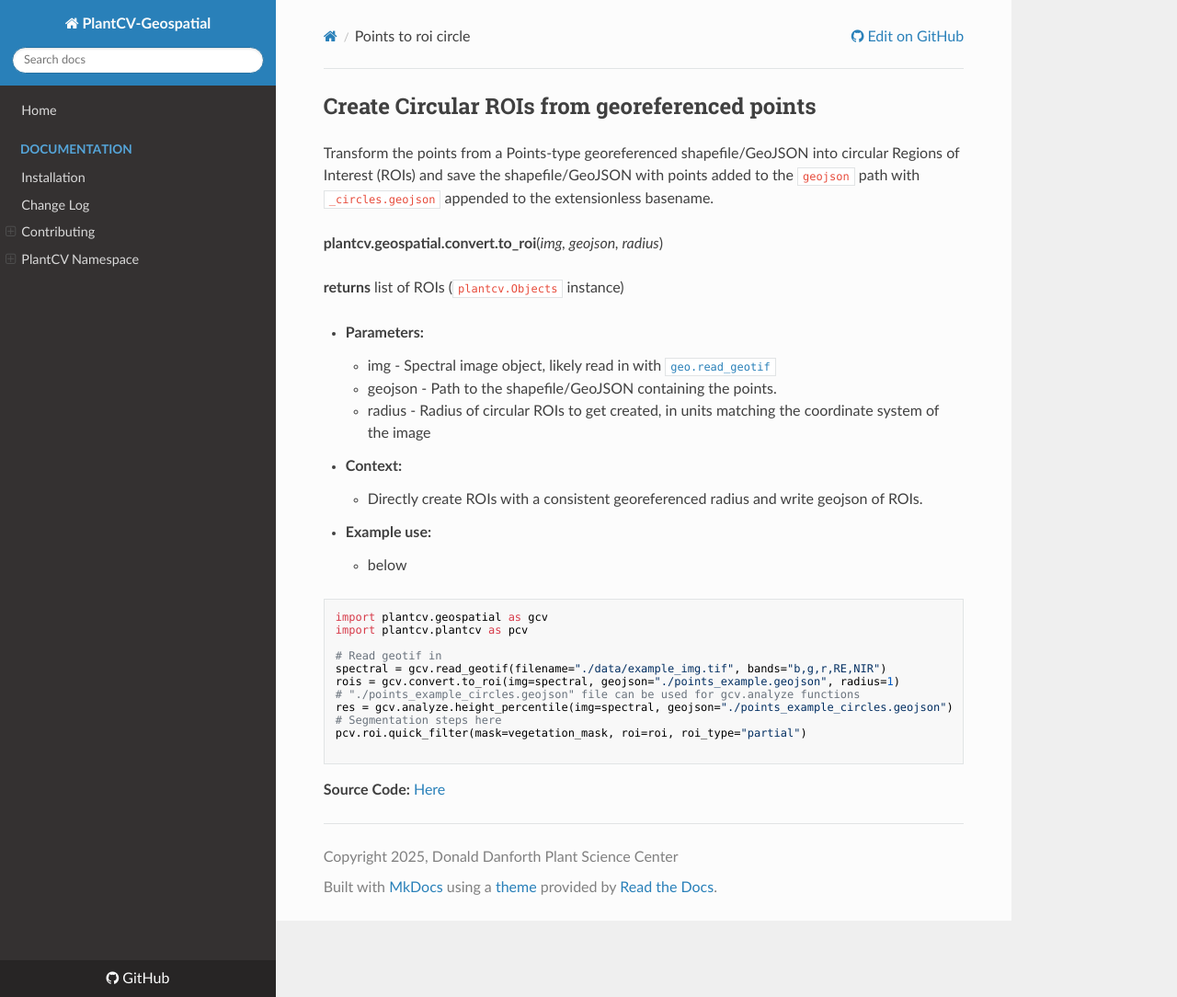
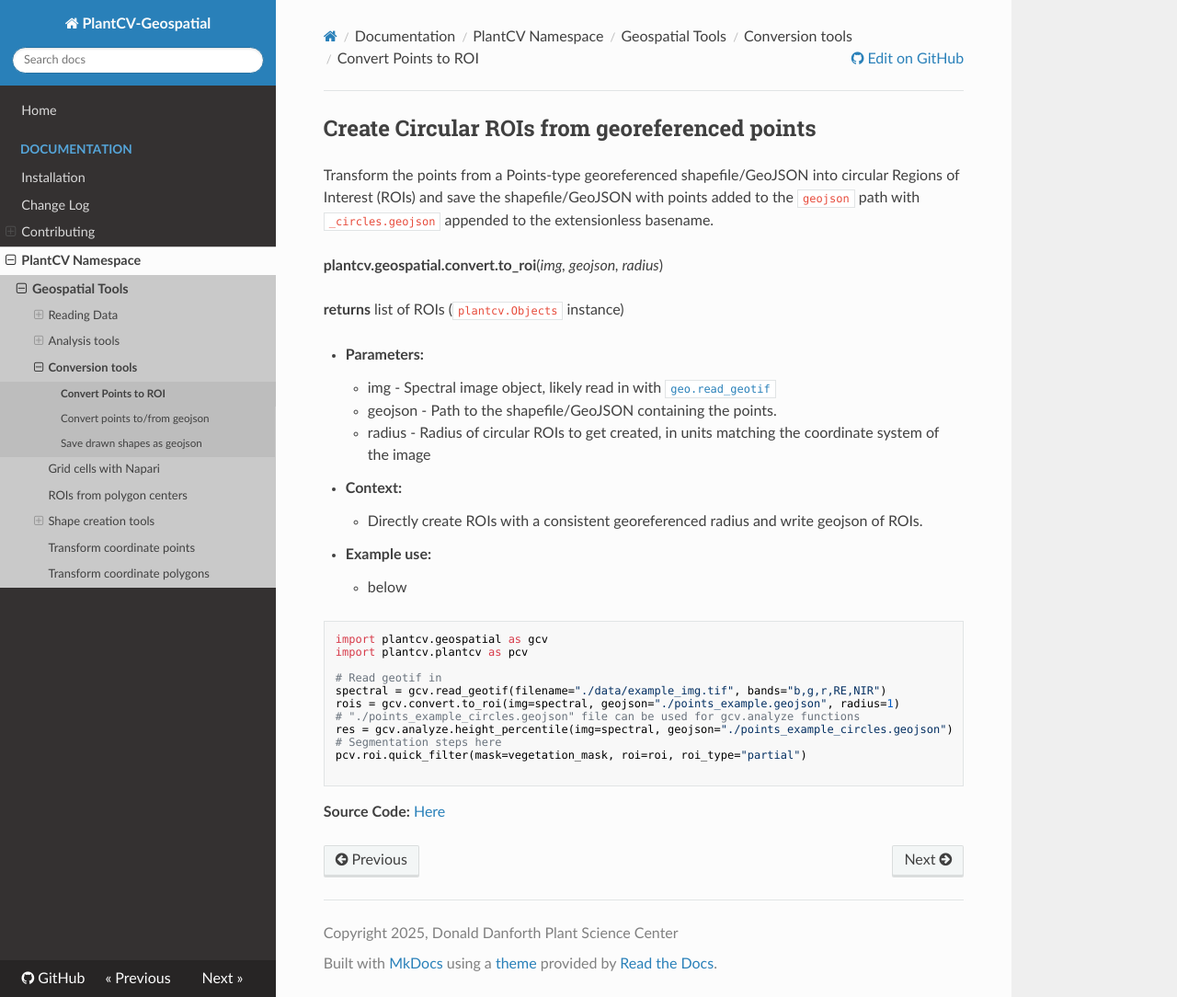
Before and after one commit to danforthcenter/plantcv-geospatial, an MkDocs documentation site: the page built from docs/points_to_roi_circle.md, in a window 1280 px wide and 1084 px high. Shown: the whole window at 92% size. Built offline with MkDocs 1.6.1, drawn with Linux system fonts in a browser that asks for light colours; nearby versions of some CDN libraries.

Commit message:
not changing the name yet

```diff
--- a/mkdocs.yml
+++ b/mkdocs.yml
@@ -27,7 +27,7 @@ nav:
             - Analyze spectral indices: analyze_spectral_index.md
             - Analyze height (with subtraction): analyze_height_subtraction.md
         - Conversion tools:
-            - Convert Points to ROI: to_roi.md
+            - Convert Points to ROI: points_to_roi_circle.md
             - Convert points to/from geojson: convert_points.md
             - Save drawn shapes as geojson: shapes_to_geojson.md
         - Grid cells with Napari: napari_field_grid.md
```
